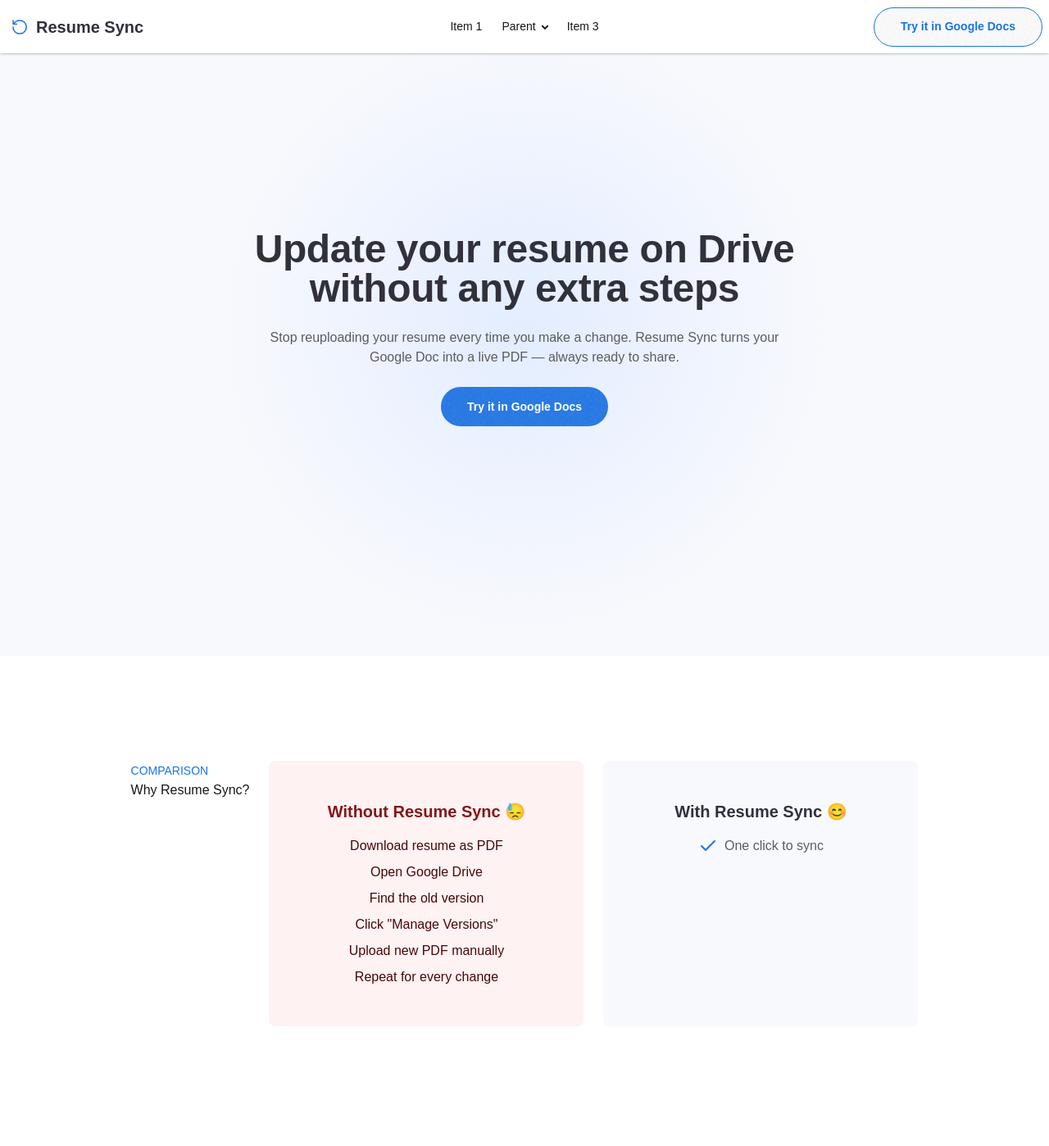
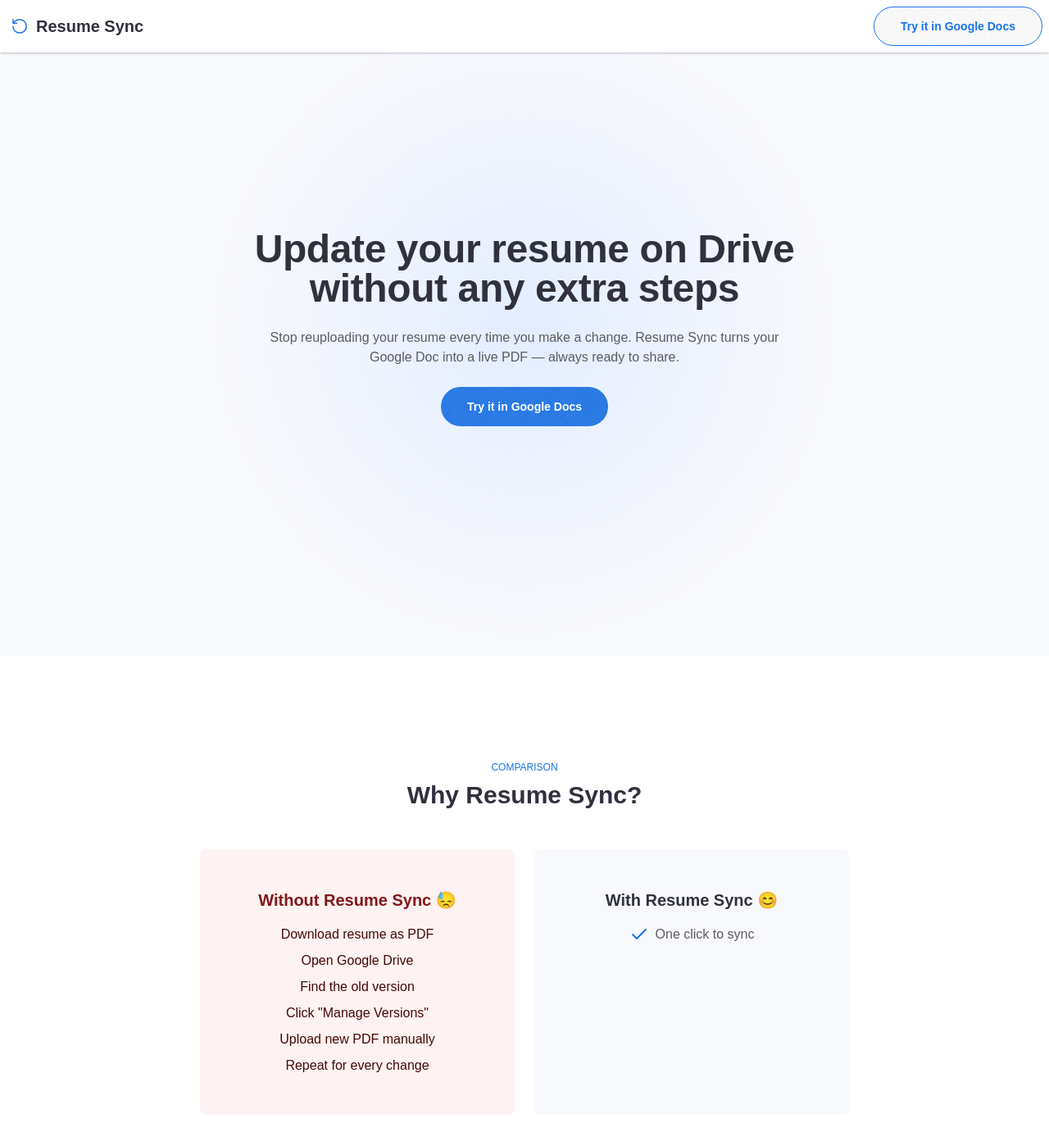
Before and after one commit to Durjoy96/resume-sync, a Next.js app: page / in a window 1280 px wide. Shown: the top 1398 px of the page at 82% size. Built offline with nearby package versions, Linux system fonts and the light colour scheme.

Commit message:
Refactor Comparison and SectionTitle components

```diff
--- a/src/app/Comparison.jsx
+++ b/src/app/Comparison.jsx
@@ -5,8 +5,9 @@
 
 export default function Comparison() {
   return (
-    <div className="flex justify-center gap-6 py-32">
+    <div className="py-32">
       <SectionTitle name="Comparison" title="Why Resume Sync?" />
+      <div className="flex justify-center gap-6">
         {/* without resume sync */}
         <div className="bg-red-50 px-6 py-12 min-w-sm rounded-lg text-center">
           <span className="text-xl font-semibold text-red-900">
@@ -34,5 +35,6 @@
           </ul>
         </div>
       </div>
+    </div>
   );
 }
--- a/src/components/SectionTitle.jsx
+++ b/src/components/SectionTitle.jsx
@@ -1,10 +1,12 @@
-import React from 'react'
+import React from "react";
 
-export default function SectionTitle({name, title}) {
+export default function SectionTitle({ name, title }) {
   return (
-    <div className='space-y-2'>
-        <span className='text-sm font-medium text-primary uppercase text-center'>{name}</span>
-        <h2>{title}</h2>
+    <div className="space-y-2 flex flex-col items-center mb-12">
+      <span className="text-xs font-medium text-primary uppercase text-center">
+        {name}
+      </span>
+      <h2 className="text-3xl text-base-content font-semibold">{title}</h2>
     </div>
-  )
+  );
 }
--- a/src/shared/Navbar.jsx
+++ b/src/shared/Navbar.jsx
@@ -1,13 +1,14 @@
 import Image from "next/image";
 import React from "react";
 import logoPng from "@/assets/icons/logo.png";
+import Link from "next/link";
 
 export default function Navbar() {
   return (
     <div className="bg-base-100 shadow-sm">
       <div className="navbar max-w-screen-xl mx-auto">
         <div className="navbar-start">
-          <div className="dropdown">
+          {/* <div className="dropdown">
             <div tabIndex={0} role="button" className="btn btn-ghost lg:hidden">
               <svg
                 xmlns="http://www.w3.org/2000/svg"
@@ -30,7 +31,7 @@
               className="menu menu-sm dropdown-content bg-base-100 rounded-box z-1 mt-3 w-52 p-2 shadow"
             >
               <li>
-                <a>Item 1</a>
+                <Link href="/">Home</Link>
               </li>
               <li>
                 <a>Parent</a>
@@ -47,34 +48,24 @@
                 <a>Item 3</a>
               </li>
             </ul>
-          </div>
+          </div> */}
           <a className="text-xl font-semibold text-base-content flex items-center gap-1">
             <Image src={logoPng} className="w-8 h-8" /> Resume Sync
           </a>
         </div>
-        <div className="navbar-center hidden lg:flex">
+        {/*         <div className="navbar-center hidden lg:flex">
           <ul className="menu menu-horizontal px-1">
             <li>
-              <a>Item 1</a>
+              <Link href="/">Home</Link>
             </li>
             <li>
-              <details>
-                <summary>Parent</summary>
-                <ul className="p-2">
-                  <li>
-                    <a>Submenu 1</a>
-                  </li>
-                  <li>
-                    <a>Submenu 2</a>
-                  </li>
-                </ul>
-              </details>
+              <Link href="/privacy-policy">Privacy Policy</Link>
             </li>
             <li>
               <a>Item 3</a>
             </li>
           </ul>
-        </div>
+        </div> */}
         <div className="navbar-end">
           <a className="secondary-btn">Try it in Google Docs</a>
         </div>
--- a/src/shared/components/SectionTitle.jsx
+++ /dev/null
@@ -1,7 +0,0 @@
-import React from "react";
-
-export default function SectionTitle({ title }) {
-  return (
-    <h3 className="text-sm font-medium uppercase text-primary">{title}</h3>
-  );
-}
```
Lines whose indentation alone changed are shown as unchanged.
